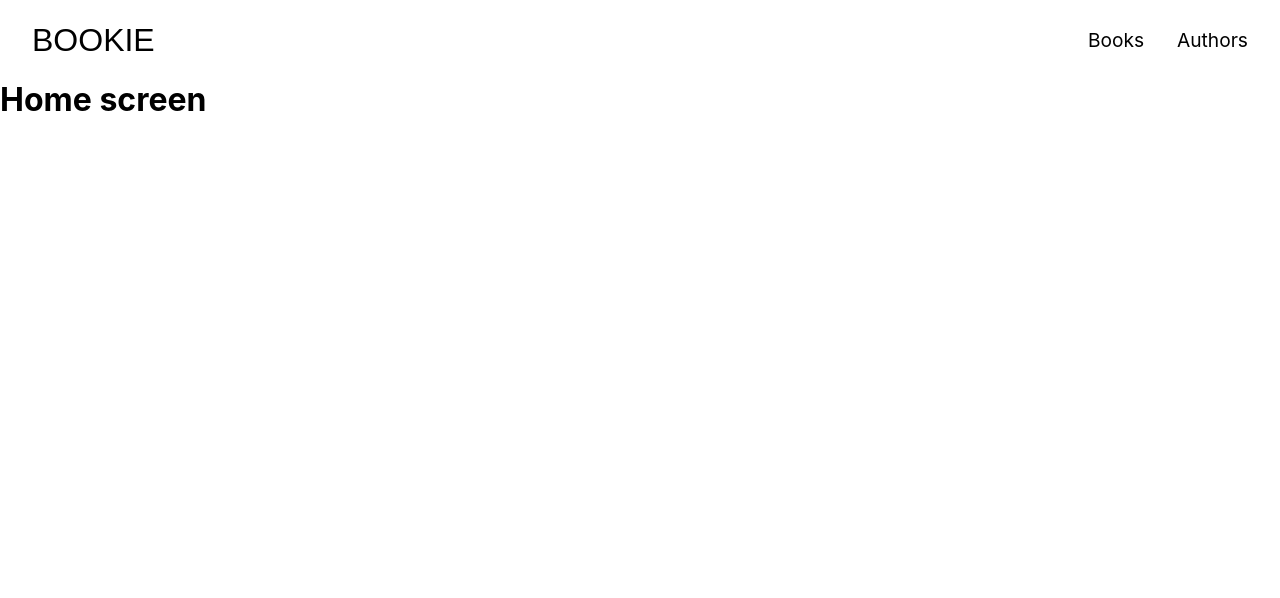
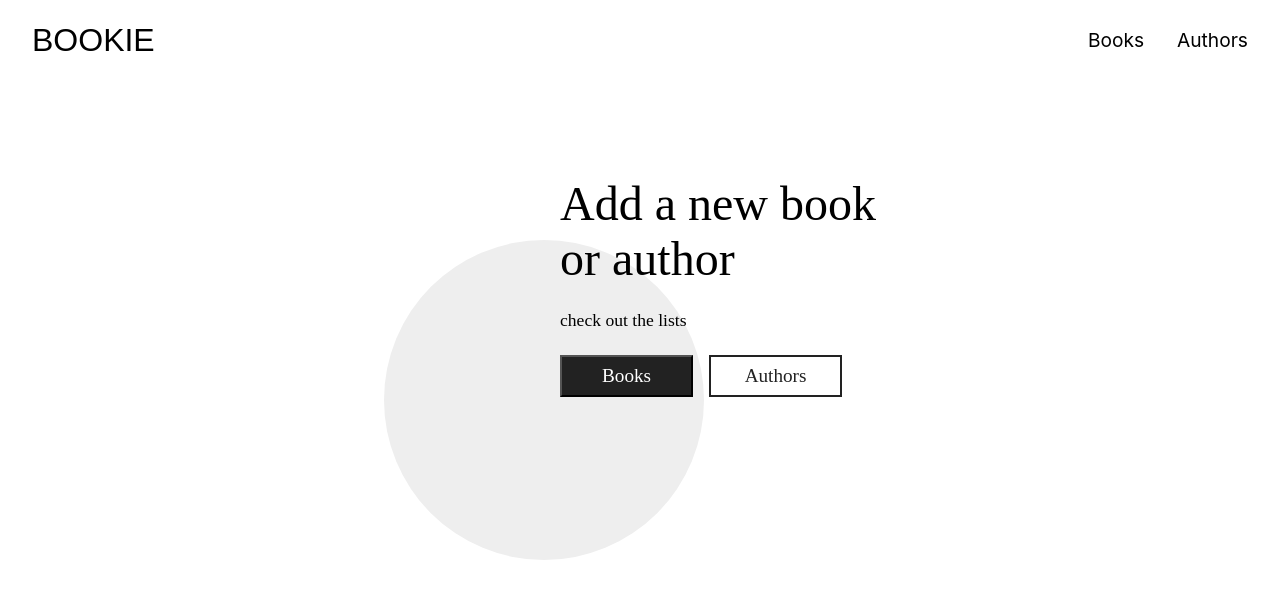
Before and after one commit to PetterFogel/express-graphql, a React (Create React App) app in the folder client/: page / in a window 1280 px wide. Shown: the top 598 px of the page. Built offline with nearby package versions, Linux system fonts and the light colour scheme.

Commit message:
Implement some simple home content + styling and font

```diff
--- a/client/public/index.html
+++ b/client/public/index.html
@@ -8,6 +8,8 @@
     <meta name="description" content="Web site created using create-react-app" />
     <link rel="apple-touch-icon" href="%PUBLIC_URL%/logo192.png" />
     <!-- Google Font -->
+    <link rel="preconnect" href="https://fonts.googleapis.com" />
+    <link rel="preconnect" href="https://fonts.gstatic.com" crossorigin />
     <link rel="preconnect" href="https://fonts.googleapis.com" />
     <link rel="preconnect" href="https://fonts.gstatic.com" crossorigin />
     <!--
--- a/client/src/app-routes/AppRoutes.tsx
+++ b/client/src/app-routes/AppRoutes.tsx
@@ -7,10 +7,12 @@ import { routeFactory } from "../routes/routeFactory";
 
 export const AppRoutes: FC = () => {
   return (
-    <Routes>
-      <Route path={routeFactory.homeScreen.home()} element={<HomeScreen />} />
-      <Route path={routeFactory.bookScreen.bookList()} element={<BookScreen />} />
-      <Route path={routeFactory.authorScreen.authorList()} element={<AuthorScreen />} />
-    </Routes>
+    <div style={{ padding: "2rem" }}>
+      <Routes>
+        <Route path={routeFactory.homeScreen.home()} element={<HomeScreen />} />
+        <Route path={routeFactory.bookScreen.bookList()} element={<BookScreen />} />
+        <Route path={routeFactory.authorScreen.authorList()} element={<AuthorScreen />} />
+      </Routes>
+    </div>
   );
 };
--- a/client/src/features/home-screen/HomeScreen.tsx
+++ b/client/src/features/home-screen/HomeScreen.tsx
@@ -1,9 +1,16 @@
 import { FC } from "react";
+import classes from "./style/homeScreen.module.css";
 
 export const HomeScreen: FC = () => {
   return (
-    <>
-      <h1>Home screen</h1>
-    </>
+    <div className={classes.root}>
+      <div className={classes.homeInfoContainer}>
+        <h1 className={classes.homeTitle}>Add a new book or author</h1>
+        <h3 className={classes.homeSubtitle}>check out the lists</h3>
+        <button className={classes.primaryBtn}>Books</button>
+        <button className={classes.secondaryBtn}>Authors</button>
+      </div>
+      <div className={classes.circle}></div>
+    </div>
   );
 };
--- /dev/null
+++ b/client/src/features/home-screen/style/homeScreen.module.css
@@ -0,0 +1,58 @@
+.root {
+  display: flex;
+  justify-content: center;
+  align-items: center;
+}
+
+.homeInfoContainer {
+  margin-top: 4rem;
+  margin-left: 10rem;
+  position: relative;
+}
+
+.homeTitle {
+  font-size: 3rem;
+  font-weight: 300;
+  font-family: "Playfair Display", serif;
+  width: 20rem;
+}
+
+.homeSubtitle {
+  font-size: 1.1rem;
+  font-weight: 300;
+  font-family: "Playfair Display", serif;
+  margin: 1.5rem 0rem;
+}
+
+.primaryBtn {
+  font-size: 1.2rem;
+  padding: 0.5rem 2.5rem;
+  background: #222;
+  color: #fff;
+  font-family: "Playfair Display", serif;
+  font-weight: 200;
+  margin-right: 1rem;
+  cursor: pointer;
+}
+
+.secondaryBtn {
+  font-size: 1.2rem;
+  padding: 0.5rem 2.1rem;
+  border: 2px solid #222;
+  background: #fff;
+  color: #222;
+  font-family: "Playfair Display", serif;
+  font-weight: 200;
+  cursor: pointer;
+}
+
+.circle {
+  width: 20rem;
+  height: 20rem;
+  background: #eee;
+  border-radius: 100%;
+  position: absolute;
+  top: 30%;
+  left: 30%;
+  z-index: -100;
+}
```
